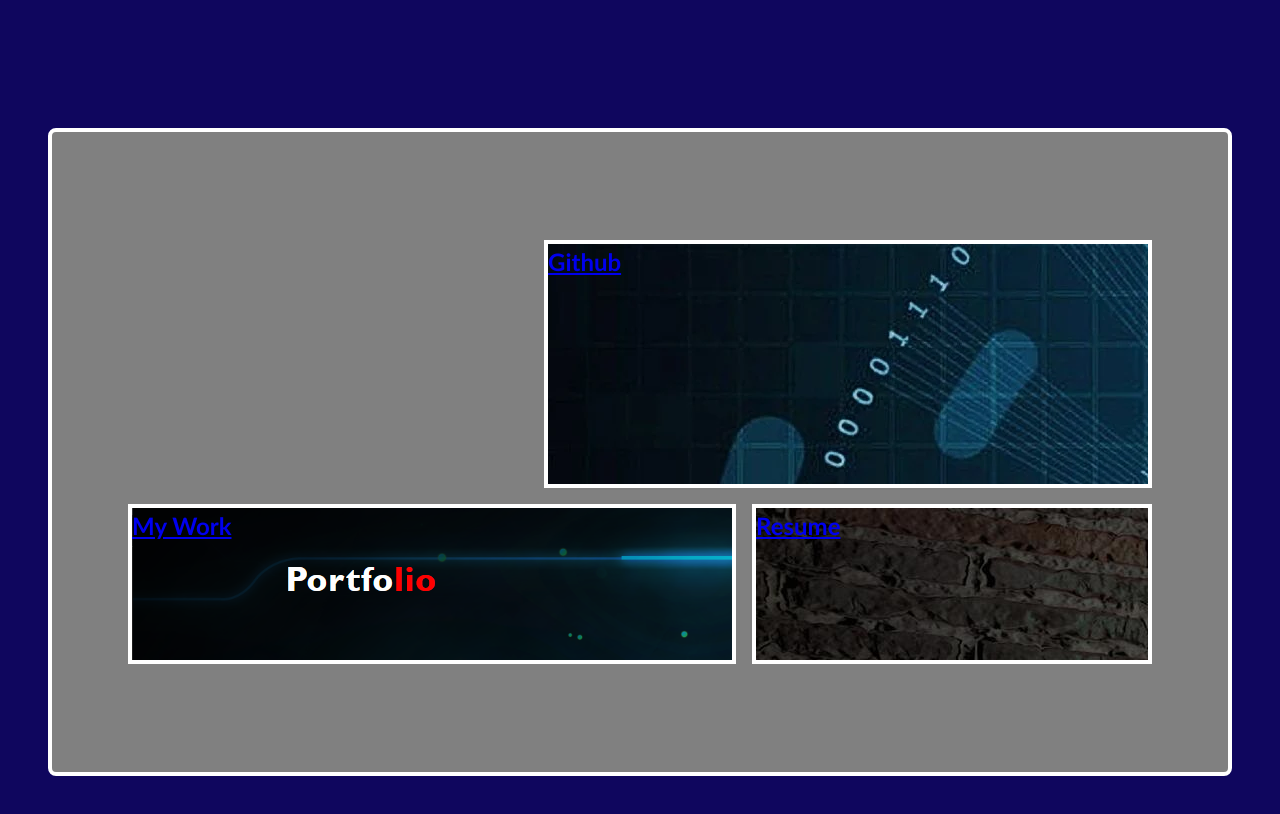
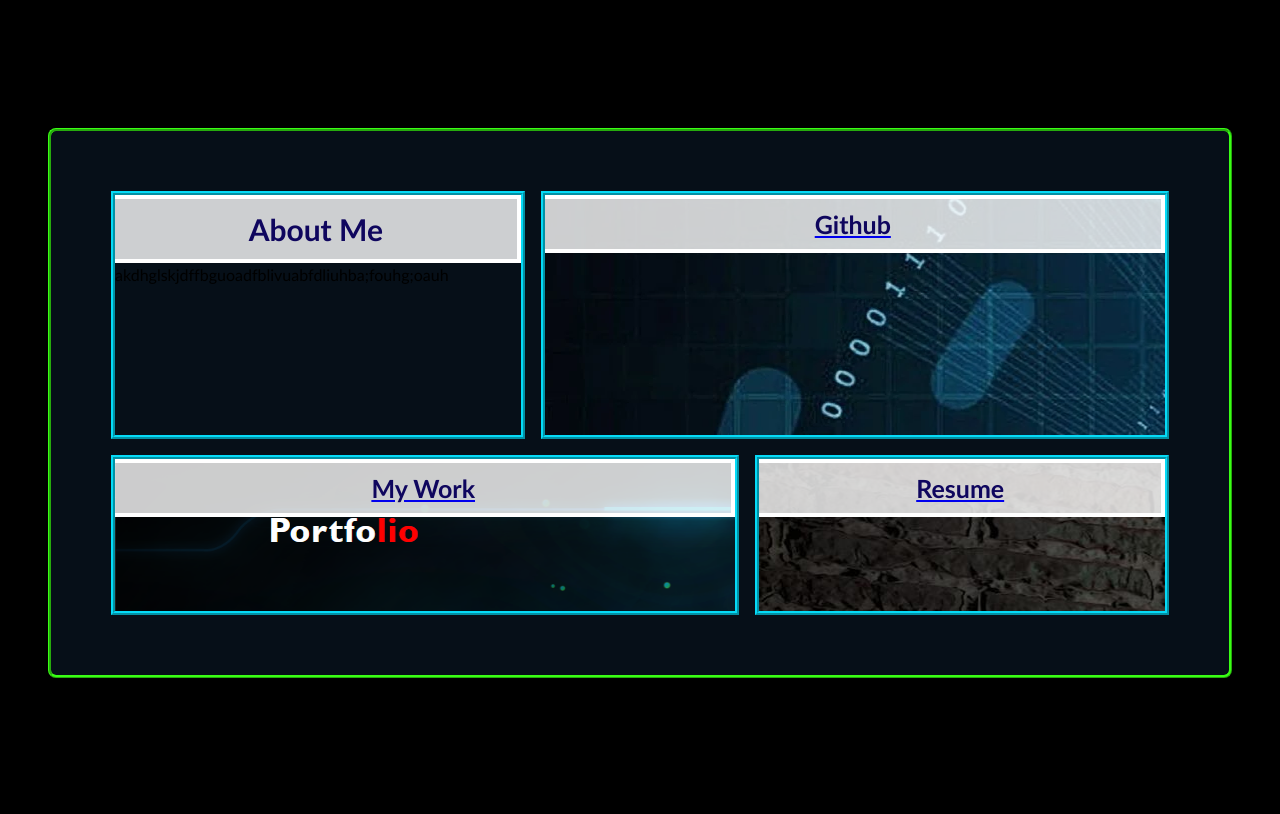
Before and after one commit to TristanW63/MiniProjects, a plain HTML site: page index.html in a window 1280 px wide. Shown: the part 720-1534 px from the top of the page. After the commit the page ends 1446 px from the top, so only its background shows below. Drawn offline with Linux system fonts and the light colour scheme; files whose address does not match are found by name.

Commit message:
did grid styling and colors

```diff
--- a/index.html
+++ b/index.html
@@ -38,17 +38,22 @@
 <div class="main">
       <section id="my-work">
           <a href="https://github.com/TristanW63/Personal-Portfolio" target="_blank" class="gitpic">
-              <h2>Github</h2>
+              <h3>Github</h3>
             </a>
 
 <!--Start of my work section-->
 <a href="#" target="_blank" class="myworkpic">
-    <h2>My Work</h2>
+    <h3>My Work</h3>
             </a>
 <!--Start of resume section-->
 <a href="https://my.indeed.com/p/tristanw-r7j72pz" target="_blank" class="resumepic">
-    <h2>Resume</h2>
+    <h3>Resume</h3>
         </a>
+
+<div class="aboutme">
+        <h5>About Me</h5>
+        <p>akdhglskjdffbguoadfblivuabfdliuhba;fouhg;oauh</p>
+</div>
       </section>
 </div>
 <!--Start of contact section
--- a/style.css
+++ b/style.css
@@ -7,7 +7,7 @@
 }
 
 body {
-    background-color: #0f065e;
+    background-color: black;
 }
 
 /* background image*/
@@ -81,7 +81,7 @@ nav ul li a:hover {
 .gitpic {
     width: 100%;
     height: 100%;
-    outline: 0.3rem solid #fff;
+    outline: 0.3rem ridge #05dbf7;
     grid-column: 3/6;
     grid-row: 1/4;
     background-image: url(./GitHub-headpic.webp);
@@ -98,28 +98,36 @@ nav ul li a:hover {
 .myworkpic {
     width: 100%;
     height: 100%;
-    outline: 0.3rem solid #fff;
+    outline: 0.3rem ridge #05dbf7;
     grid-column: 1/4;
     grid-row: 4/6;
     background-image: url(./Screenshot\ 2022-08-08\ 140519.png);
 }
 
+.aboutme {
+    width: 100%;
+    height: 100%;
+    outline: 0.3rem ridge #05dbf7;
+    grid-column: 1/3;
+    grid-row: 1/4;
+}
+
 .resumepic {
     width: 100%;
     height: 100%;
-    outline: 0.3rem solid #fff;
+    outline: 0.3rem ridge #05dbf7;
     grid-column: 4/6;
     grid-row: 4/6;
     background-image: url(./resume.jpg);
 }
 
 .main {
-    background-color: grey;
+    background-color: #060f18;
     border-radius: 0.5rem;
-    padding: 2rem;
-    padding-top: 4rem;
-    padding-bottom: 4rem;
-    border: 0.3rem solid #fff;
+    padding: 1rem;
+    padding-top: 1rem;
+    padding-bottom: 1rem;
+    border: 0.2rem ridge #39FF14;
     margin: 3rem 3rem 3rem 3rem;
 }
 
@@ -133,10 +141,21 @@ nav ul li a:hover {
     border-bottom: 0.3rem solid #fff;
 }
 
-.gitpic h3 {
-    width: 50%;
-    margin-top: 25%;
+h5 {
+    color: #0f065e;
+    background-color: rgba(255, 255, 255, 0.8);
+    line-height: 2;
+    text-align: center;
+    border-top: 0.3rem solid #fff;
+    border-right: 0.3rem solid #fff;
+    border-bottom: 0.3rem solid #fff;
+    font-size: 30px;
 }
+
+p {
+    display: inline-flex;
+}
+
 #my-work a {
     filter: brightness(100%);
     transition: all 1s ease;
```
